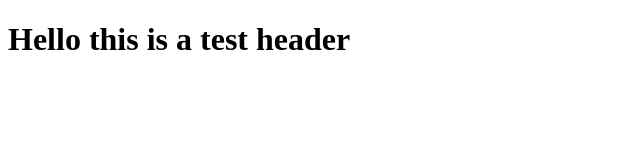
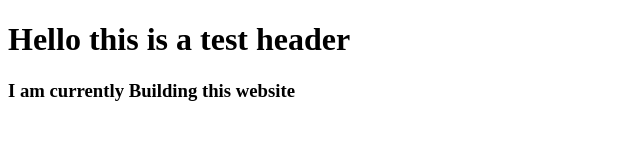
Before and after one commit to mashfikur/demo.io, a plain HTML site: page index.html in a window 1280 px wide. Shown: the whole page, without its empty margins (0-640 px from the left). Drawn offline with Linux system fonts and the light colour scheme.

Commit message:
Update index.html

```diff
--- a/index.html
+++ b/index.html
@@ -8,5 +8,6 @@
 </head>
 <body>
     <h1>Hello this is  a test header</h1>
+    <h3>I am currently Building this website<h3>
 </body>
 </html>
```
